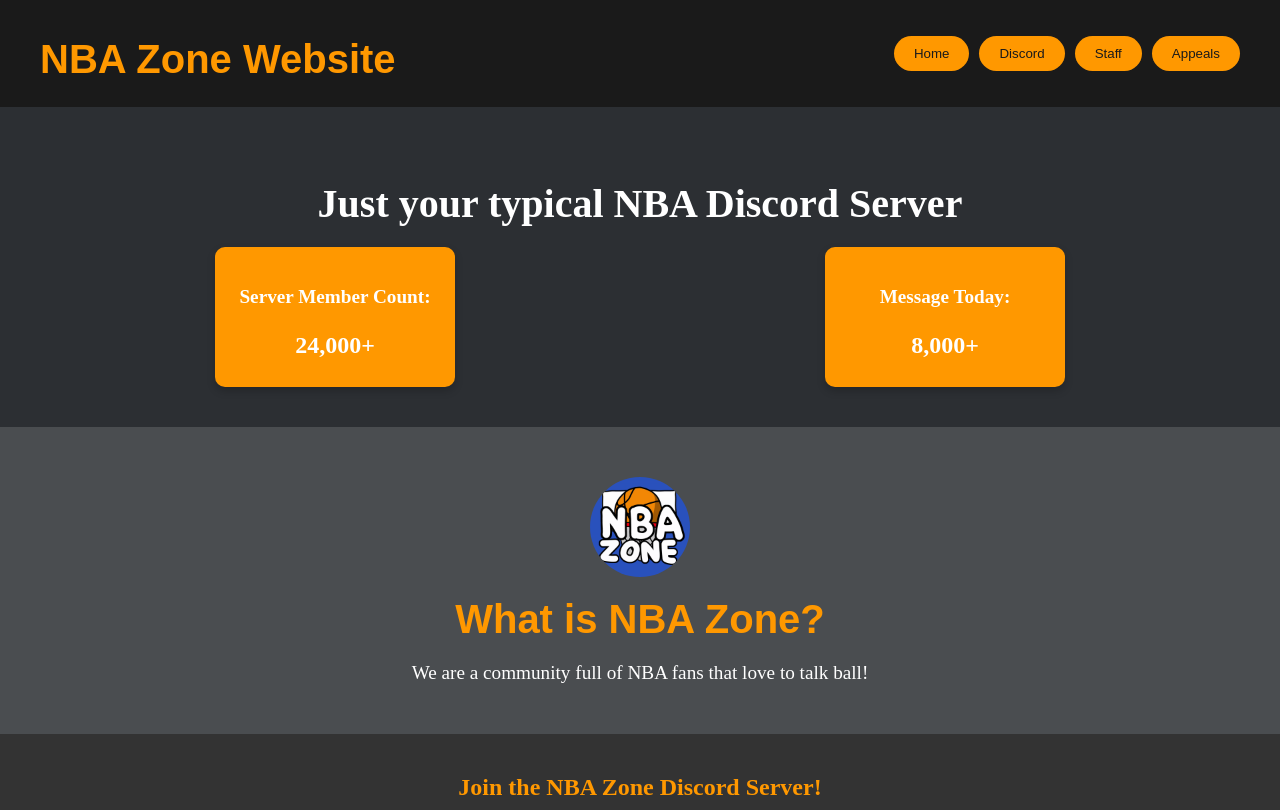
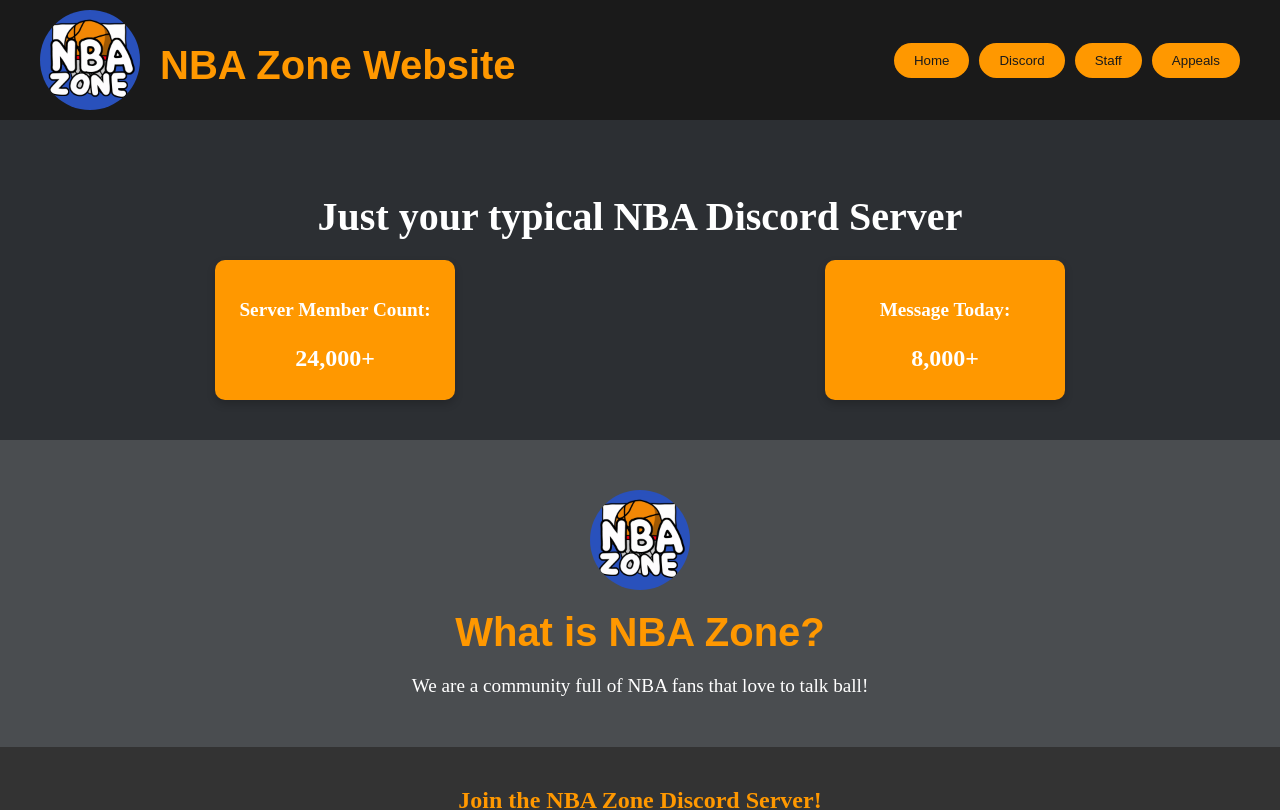
Before and after one commit to dariuswilson/NBA-Zone-Website, a React (Create React App) app in the folder my-app/: page / in a window 1280 px wide. Shown: the top 810 px of the page. Built offline with nearby package versions, Linux system fonts and the light colour scheme.

Commit message:
Adding logo

```diff
--- a/my-app/src/components/Header/Header.css
+++ b/my-app/src/components/Header/Header.css
@@ -8,17 +8,28 @@
 }
 
 .header-content {
+  display: flex;
+  justify-content: space-between;
+  align-items: center;
   width: 100%;
   max-width: 1200px; /* Max width for the content inside header */
   margin: 0 auto;
-  display: flex;
-  justify-content: space-between;
-  align-items: center;
 }
 
-.logo h1 {
+.logo-container {
+  display: flex; /* Aligns logo and title side by side */
+  align-items: center; /* Aligns items vertically */
+}
+
+.logo {
+  max-width: 100px; /* Adjust size as needed */
+  border-radius: 50%; /* Makes the image rounded */
+}
+
+.logo-container h1 {
   font-size: 2.5em;
   color: #ff9800; /* Logo text color */
+  margin-left: 20px; /* Spacing between logo and text */
 }
 
 .navigation {
--- a/my-app/src/components/Header/Header.js
+++ b/my-app/src/components/Header/Header.js
@@ -1,14 +1,15 @@
 import React from "react";
 import "../../App.css"; // Assuming this contains global styles
 import "./Header.css"; // This will contain your new header styles
+import logo from "./nbazone.png";
 
 function Header() {
   return (
     <header className="header">
       <div className="header-content">
-        <div className="logo">
+        <div className="logo-container">
+          <img src={logo} alt="NBA Zone Logo" className="logo" />
           <h1>NBA Zone Website</h1>
-          {/* Add an image tag for your logo here if you have one */}
         </div>
         <nav className="navigation">
           <button className="header-button">Home</button>
```
Also changed, not shown: my-app/src/components/Header/nbazone.png (added).
